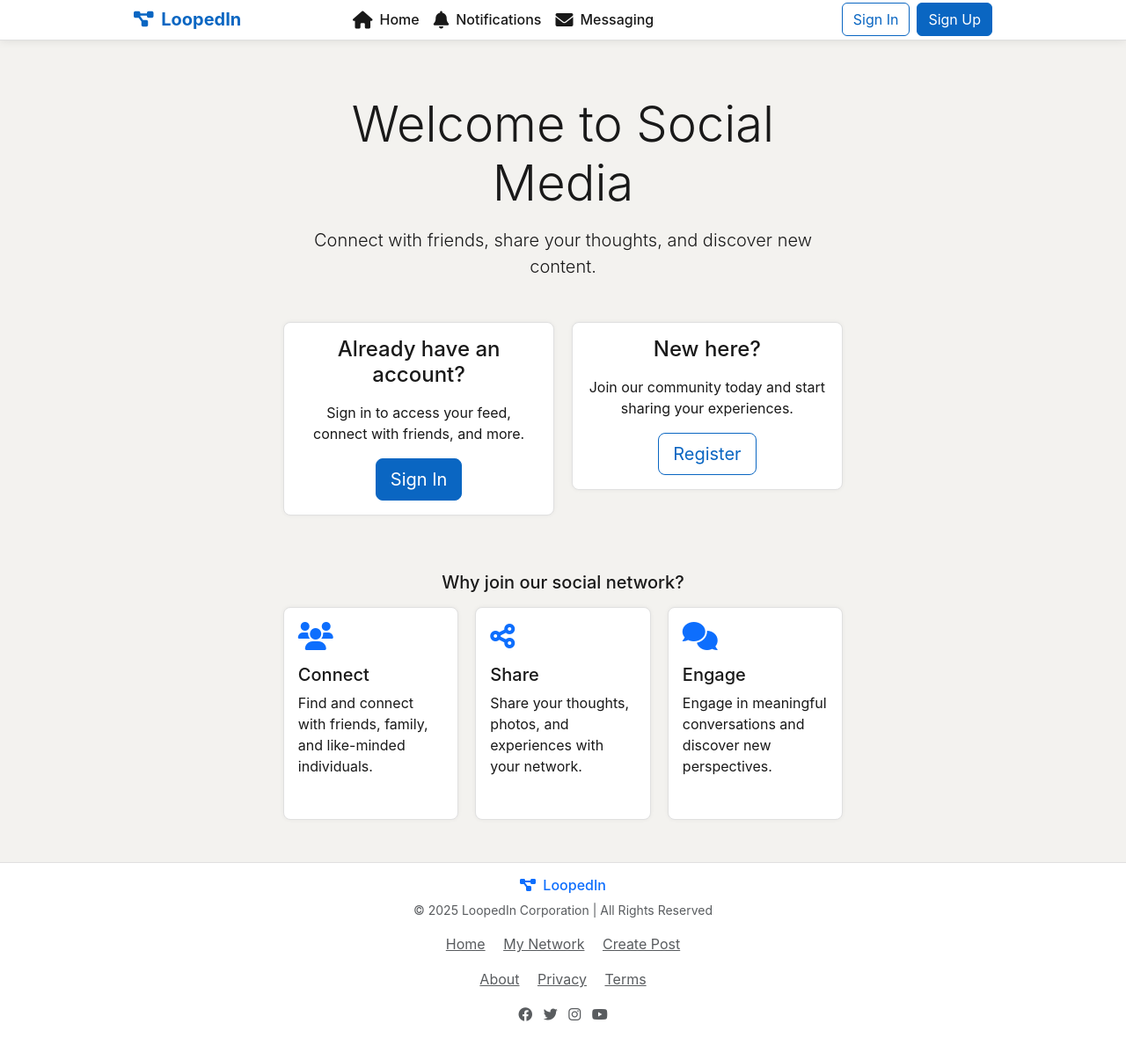
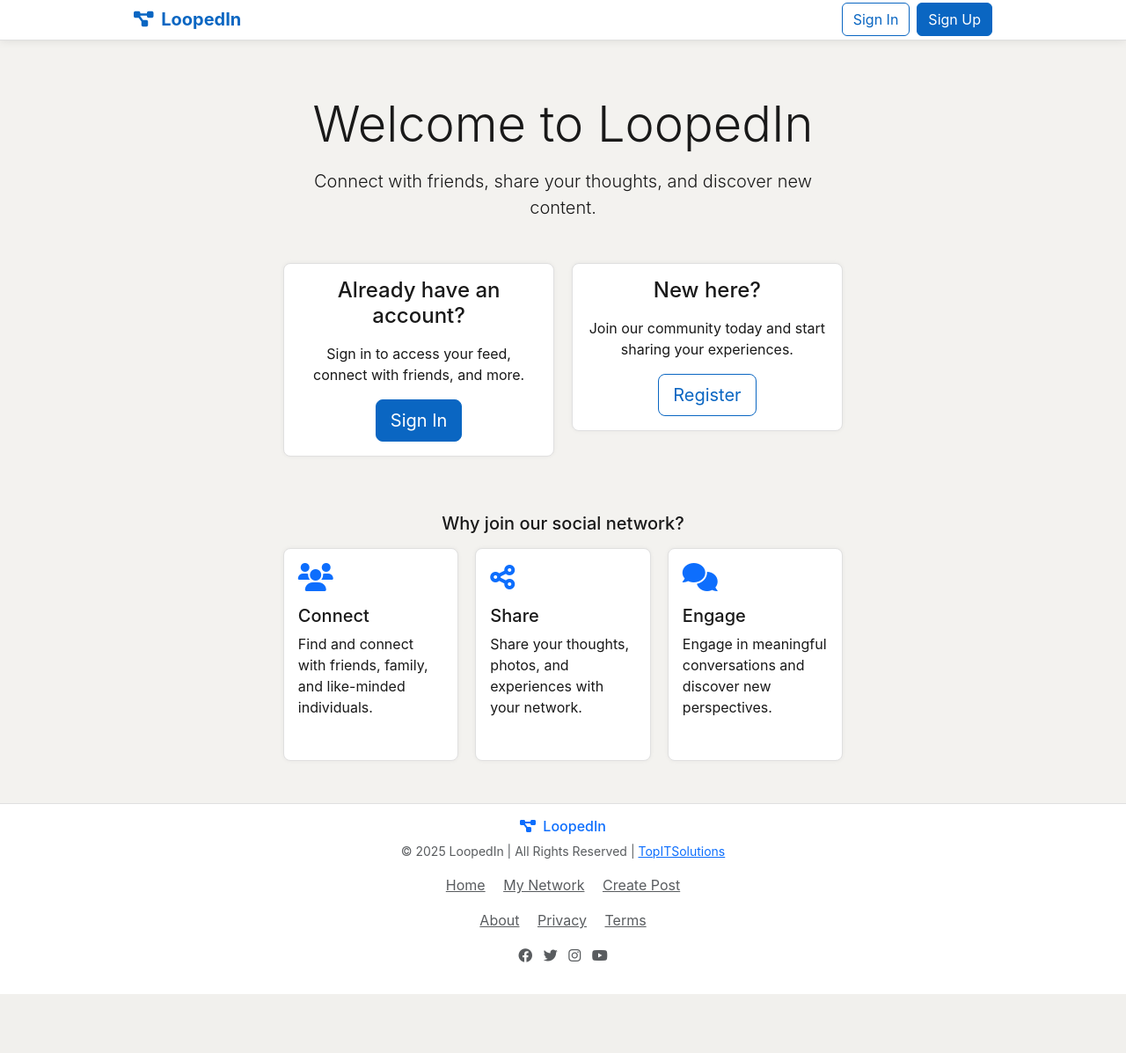
Before and after one commit to christopherece/loopedin_prj, a Django app: page / in a window 1280 px wide. Shown: the whole page at 88% size. After the commit the page ends 1130 px from the top, so only its background shows below. Run offline with Django 5.2, Linux system fonts and the light colour scheme.

Commit message:
Modified Navbar to only show menu when login

```diff
--- a/templates/base.html
+++ b/templates/base.html
@@ -371,6 +371,7 @@
 
 
                 <ul class="navbar-nav mx-auto text-center">
+                    {% if user.is_authenticated %}
                     <li class="nav-item">
                         <a class="nav-link d-flex align-items-center" href="{% url 'home' %}">
                             <i class="fas fa-home fa-lg me-2"></i>
@@ -401,6 +402,7 @@
                             <span>Messaging</span>
                         </a>
                     </li>
+                    {% endif %}
                 </ul>
 
 
@@ -473,7 +475,7 @@
     <footer class="mt-5 py-4" style="background-color: var(--linkedin-card-bg); border-top: 1px solid var(--linkedin-border);">
         <div class="container text-center">
             <h6 class="text-primary mb-2"><i class="fas fa-project-diagram me-1"></i> LoopedIn</h6>
-            <p class="small text-muted mb-3">&copy; {% now "Y" %} LoopedIn Corporation | All Rights Reserved</p>
+            <p class="small text-muted mb-3">&copy; {% now "Y" %} LoopedIn | All Rights Reserved | <a href="https://topitsolutions.co.nz" target="_blank">TopITSolutions</a></p>
 
             <div class="mb-3">
                 <a href="{% url 'home' %}" class="text-muted me-3">Home</a>
--- a/templates/welcome.html
+++ b/templates/welcome.html
@@ -5,7 +5,7 @@
 <div class="container">
     <div class="row justify-content-center mt-5">
         <div class="col-md-8 text-center">
-            <h1 class="display-4 mb-4">Welcome to Social Media</h1>
+            <h1 class="display-4 mb-4">Welcome to LoopedIn</h1>
             <p class="lead mb-5">Connect with friends, share your thoughts, and discover new content.</p>
 
             <div class="row">
```
